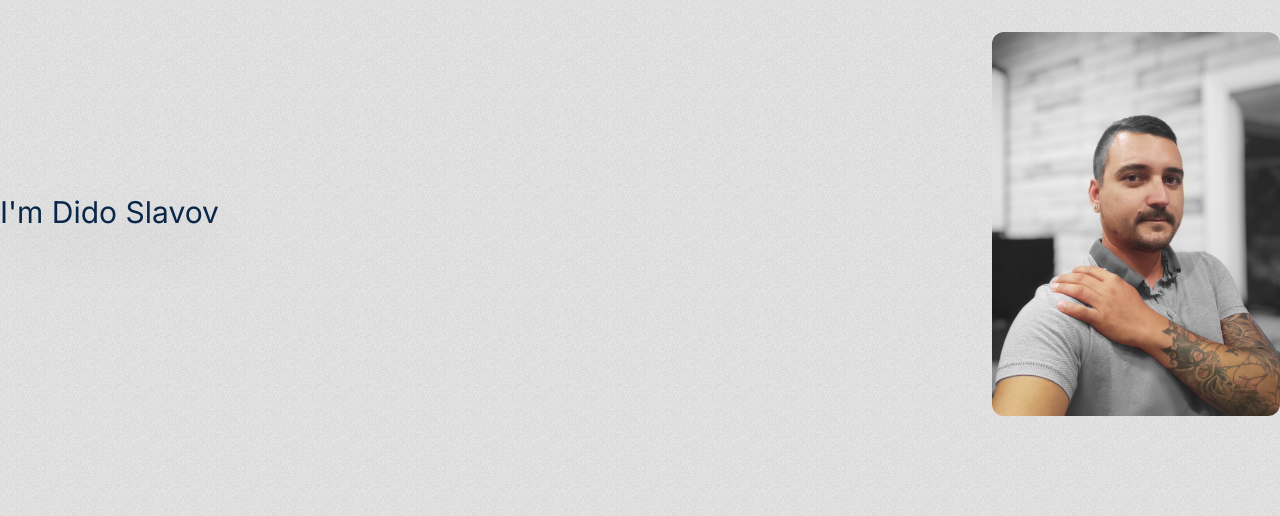
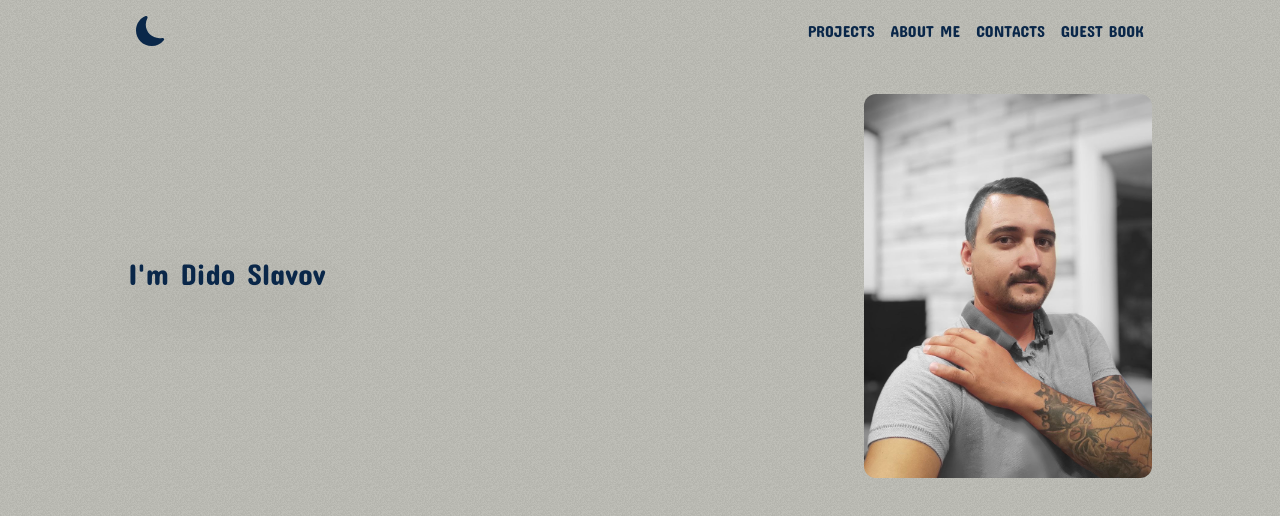
Before and after one commit to didoslavov/My-Portfolio, a Next.js app: page / in a window 1280 px wide. Shown: the top 516 px of the page. Built offline with nearby package versions, Linux system fonts and the light colour scheme.

Commit message:
add header component

```diff
--- /dev/null
+++ b/app/Header/Header.tsx
@@ -0,0 +1,38 @@
+'use client';
+
+import { BsSunFill } from 'react-icons/bs';
+import { BsFillMoonFill } from 'react-icons/bs';
+
+import { useState } from 'react';
+import Image from 'next/image';
+import MobileNavMenu from './Mobile/MobileNavMenu';
+import MobileButton from './Mobile/MobileButton';
+import ThemeButton from './ThemeButton';
+import MobileImage from './Mobile/MobileImage';
+import Nav from './Nav';
+
+const Header = () => {
+    const [isDarkMode, setIsDarkMode] = useState(false);
+    const [isMobileMenuOpen, setIsMobileMenuOpen] = useState(false);
+
+    const toggleTheme = () => {
+        document.documentElement.classList.toggle('dark');
+        setIsDarkMode(!isDarkMode);
+    };
+
+    const toggleMobileMenu = () => {
+        setIsMobileMenuOpen(!isMobileMenuOpen);
+    };
+
+    return (
+        <header className="py-4 px-2 flex justify-between items-center relative w-[80%] m-auto">
+            <ThemeButton isMobileMenuOpen={isMobileMenuOpen} isDarkMode={isDarkMode} toggleTheme={toggleTheme} />
+            {!isMobileMenuOpen && <MobileImage isMobileMenuOpen={isMobileMenuOpen} />}
+            <MobileButton toggleMobileMenu={toggleMobileMenu} isMobileMenuOpen={isMobileMenuOpen} />
+            <Nav />
+            {isMobileMenuOpen && <MobileNavMenu />}
+        </header>
+    );
+};
+
+export default Header;
--- a/app/layout.tsx
+++ b/app/layout.tsx
@@ -1,8 +1,9 @@
 import type { Metadata } from 'next';
-import { Inter } from 'next/font/google';
+import { Concert_One } from 'next/font/google';
 import './globals.css';
+import Header from './Header/Header';
 
-const inter = Inter({ subsets: ['latin'] });
+const concertOne = Concert_One({ weight: '400', subsets: ['latin'] });
 
 export const metadata: Metadata = {
     title: 'Dido | Portfolio',
@@ -16,7 +17,10 @@ export default function RootLayout({
 }>) {
     return (
         <html lang="en">
-            <body className={`${inter.className}`}>{children}</body>
+            <body className={`${concertOne.className} dark:bg-rich-black bg-timberwolf`}>
+                <Header />
+                <main className="w-[80%] m-auto">{children}</main>
+            </body>
         </html>
     );
 }
```
